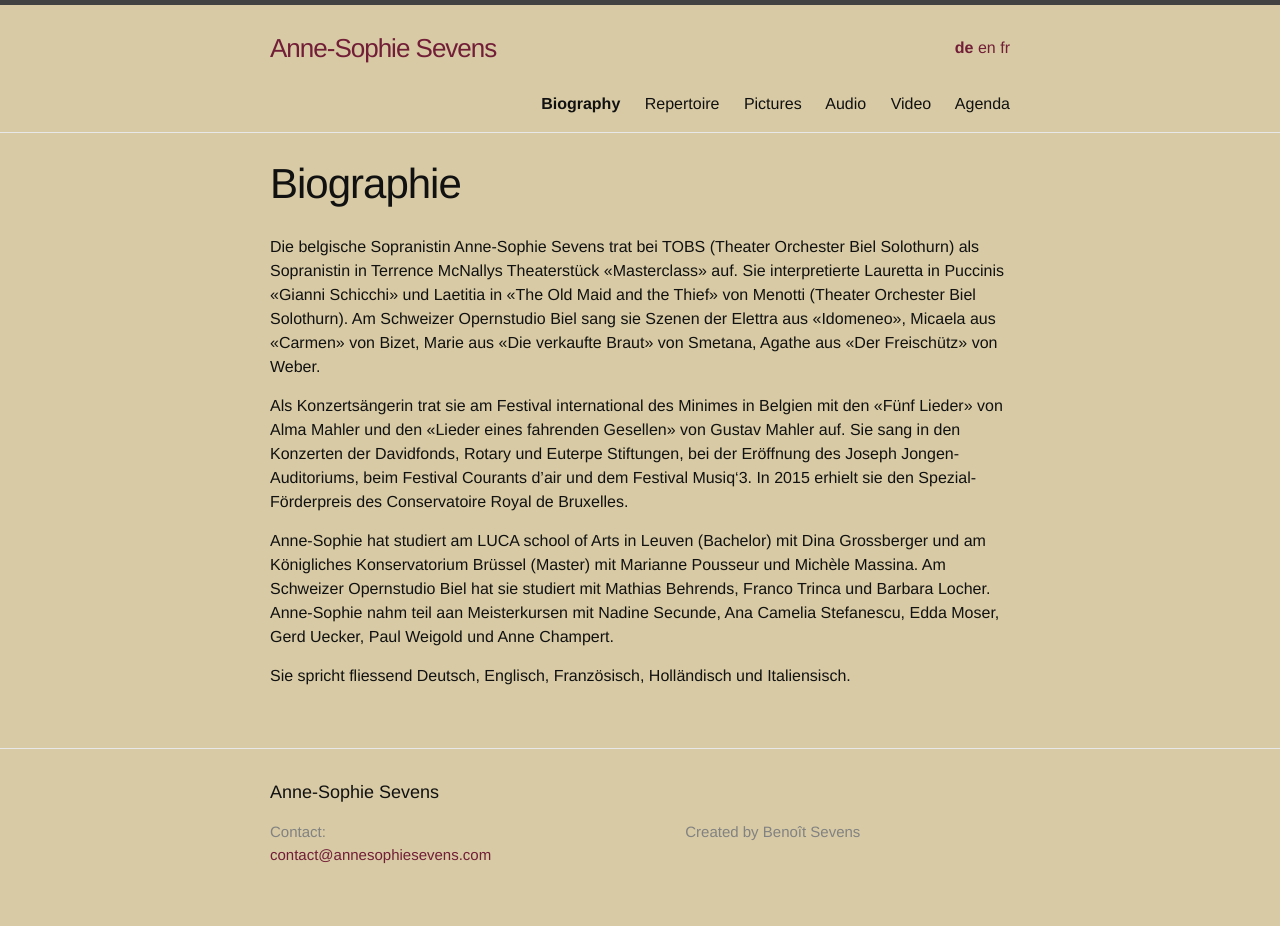
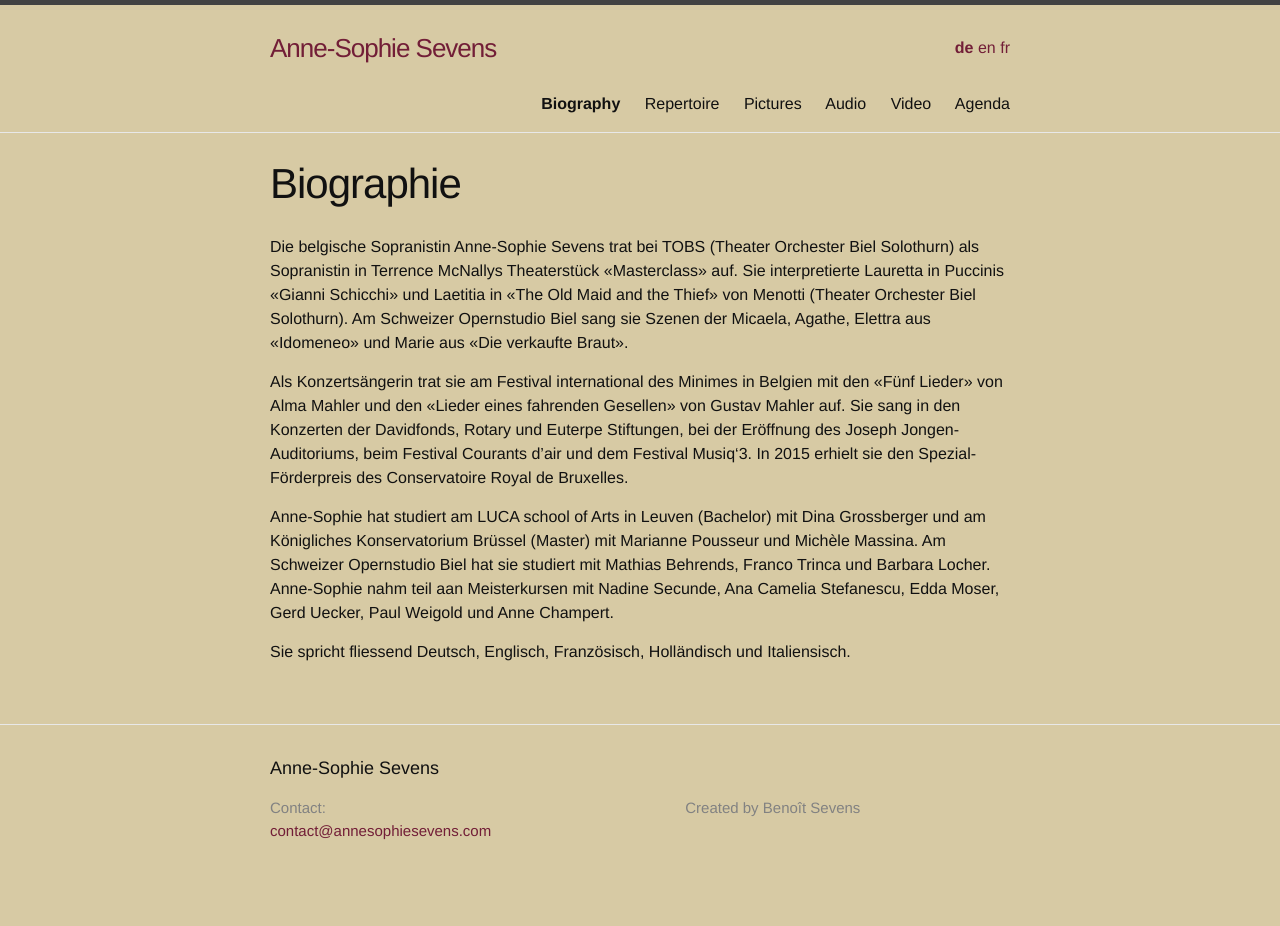
Before and after one commit to annesophie-sevens/annesophie-sevens.github.io, a Jekyll site: the page built from biography-de.md, in a window 1280 px wide. Built offline with Jekyll 4.4.1, drawn with Linux system fonts in a browser that asks for light colours; after the commit the page ends 902 px from its top, so only the background shows below that.

Commit message:
Update biography-de.md

```diff
--- a/biography-de.md
+++ b/biography-de.md
@@ -8,7 +8,7 @@ ref: biography
 ---
 
 
-Die belgische Sopranistin Anne-Sophie Sevens trat bei TOBS (Theater Orchester Biel Solothurn) als Sopranistin in Terrence McNallys Theaterstück «Masterclass» auf. Sie interpretierte Lauretta in Puccinis «Gianni Schicchi» und Laetitia in «The Old Maid and the Thief» von Menotti (Theater Orchester Biel Solothurn). Am Schweizer Opernstudio Biel sang sie Szenen der Elettra aus «Idomeneo», Micaela aus «Carmen» von Bizet, Marie aus «Die verkaufte Braut» von Smetana, Agathe aus «Der Freischütz» von Weber.
+Die belgische Sopranistin Anne-Sophie Sevens trat bei TOBS (Theater Orchester Biel Solothurn) als Sopranistin in Terrence McNallys Theaterstück «Masterclass» auf. Sie interpretierte Lauretta in Puccinis «Gianni Schicchi» und Laetitia in «The Old Maid and the Thief» von Menotti (Theater Orchester Biel Solothurn). Am Schweizer Opernstudio Biel sang sie Szenen der Micaela, Agathe, Elettra aus «Idomeneo» und Marie aus «Die verkaufte Braut».
 
 Als Konzertsängerin trat sie am Festival international des Minimes in Belgien mit den «Fünf Lieder» von Alma Mahler und den «Lieder eines fahrenden Gesellen» von Gustav Mahler auf. Sie sang in den Konzerten der Davidfonds, Rotary und Euterpe Stiftungen, bei der Eröffnung des Joseph Jongen-Auditoriums, beim Festival Courants d’air und dem Festival Musiq‘3.
 In 2015 erhielt sie den Spezial-Förderpreis des Conservatoire Royal de Bruxelles.
```
